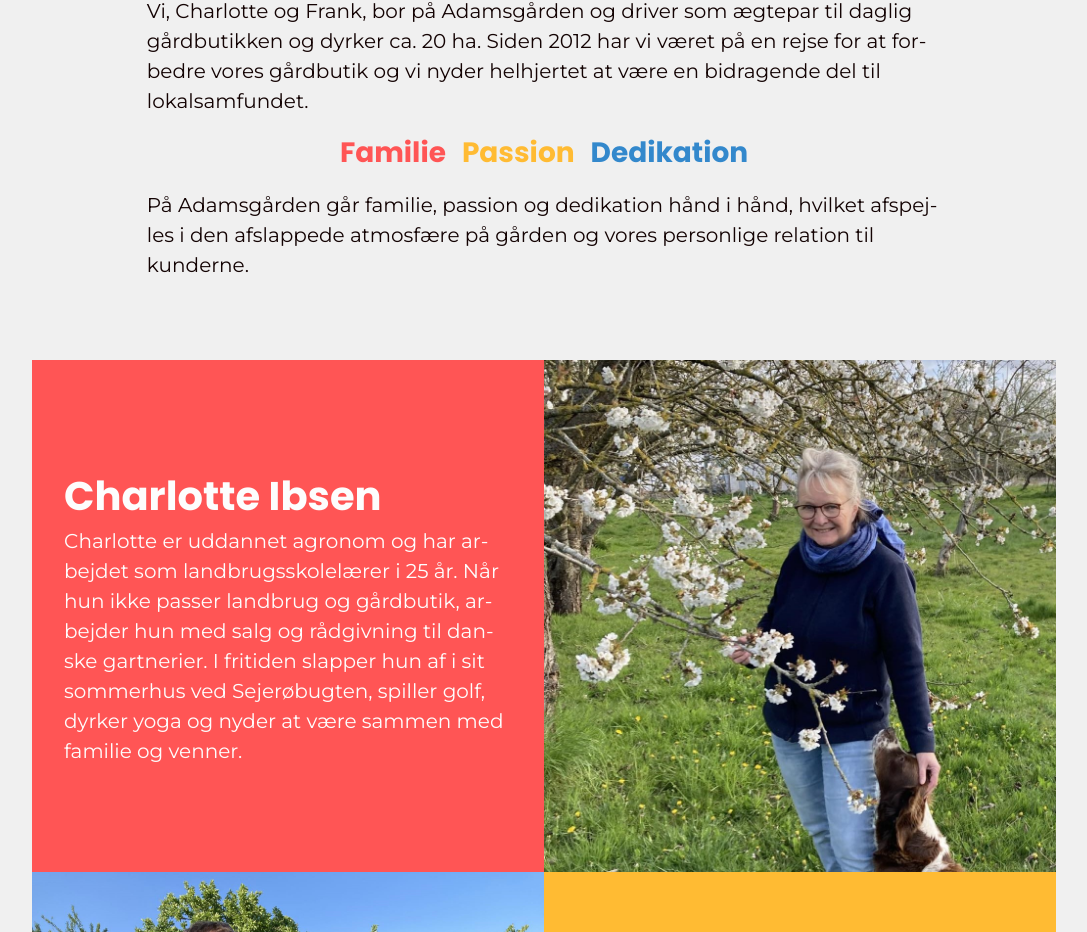
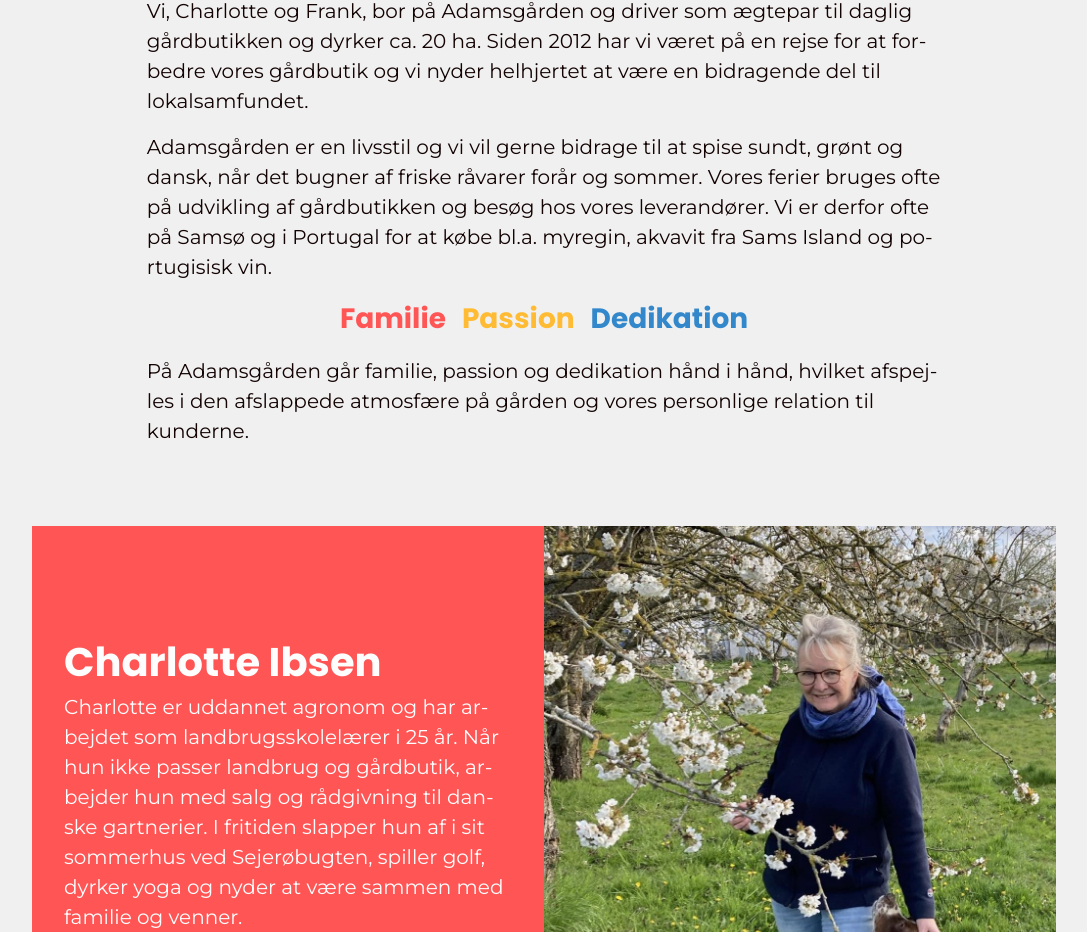
Before and after one commit to chri44nj/adamsgaarden, a Next.js app: page /pages/om-os in a window 1280 px wide. Shown: the part 898-1830 px from the top of the page, without its empty margins (96-1183 px from the left). Built offline with nearby package versions, Linux system fonts and the light colour scheme.

Commit message:
om os skriv

```diff
--- a/src/app/pages/om-os/page.jsx
+++ b/src/app/pages/om-os/page.jsx
@@ -15,6 +15,7 @@ export default function Aboutus() {
           <h2 className={styles.smallHeading}>Hvem er vi?</h2>
           <p>Vi, Charlotte og Frank, bor på Adamsgården og driver som ægtepar til daglig gårdbutikken og dyrker ca. 20 ha. Siden 2012 har vi været på en rejse for at forbedre vores gårdbutik og vi nyder helhjertet at være en bidragende del til lokalsamfundet.</p>
         </div>
+        <p>Adamsgården er en livsstil og vi vil gerne bidrage til at spise sundt, grønt og dansk, når det bugner af friske råvarer forår og sommer. Vores ferier bruges ofte på udvikling af gårdbutikken og besøg hos vores leverandører. Vi er derfor ofte på Samsø og i Portugal for at købe bl.a. myregin, akvavit fra Sams Island og portugisisk vin.</p>
         <div className={styles.words}>
           <span className={styles.word1}>Familie</span>
           <span className={styles.word2}>Passion</span>
```
